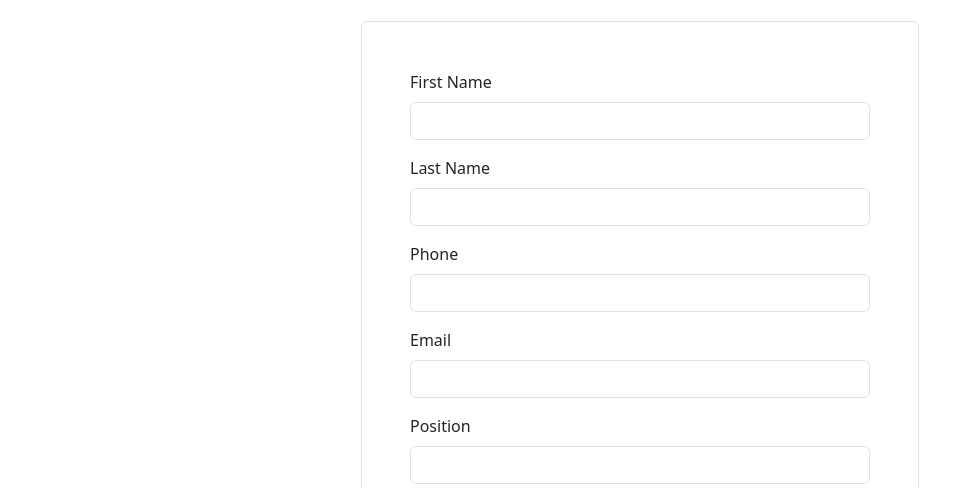
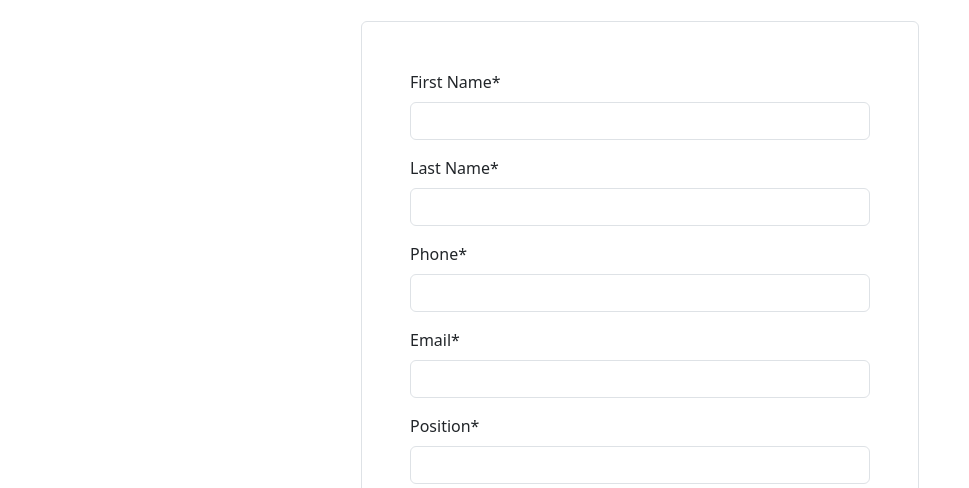
Before and after one commit to danield75/employee-management-app, an Angular app: page /create in a window 1280 px wide. Shown: the part 169-657 px from the top of the page, without its empty margins (0-969 px from the left). Built offline with nearby package versions, Linux system fonts and the light colour scheme.

Commit message:
Validating the form

```diff
--- a/src/app/employee-form/employee-form.component.html
+++ b/src/app/employee-form/employee-form.component.html
@@ -6,49 +6,88 @@
 
 <form (ngSubmit)="onSubmit()" class="border rounded p-5 w-50 mb-5 mx-auto">
   <div class="mb-3">
-    <label class="form-label" for="firstName">First Name</label>
+    <label class="form-label" for="firstName">First Name*</label>
     <input
+      required
+      #firstName="ngModel"
       class="form-control"
       type="text"
       name="firstName"
       [(ngModel)]="employee.firstName"
     />
+    <div *ngIf="firstName.invalid && (firstName.touched || firstName.dirty)">
+      <div class="text-danger" *ngIf="firstName.errors?.['required']">
+        First Name is required
+      </div>
+    </div>
   </div>
   <div class="mb-3">
-    <label class="form-label" for="lastName">Last Name</label>
+    <label class="form-label" for="lastName">Last Name*</label>
     <input
+      required
+      #lastName="ngModel"
       class="form-control"
       type="text"
       name="lastName"
       [(ngModel)]="employee.lastName"
     />
+    <div *ngIf="lastName.invalid && (lastName.touched || lastName.dirty)">
+      <div class="text-danger" *ngIf="lastName.errors?.['required']">
+        Last Name is required
+      </div>
+    </div>
   </div>
   <div class="mb-3">
-    <label class="form-label" for="phone">Phone</label>
+    <label class="form-label" for="phone">Phone*</label>
     <input
+      required
+      #phone="ngModel"
       class="form-control"
       type="phone"
       name="phone"
       [(ngModel)]="employee.phone"
     />
+    <div *ngIf="phone.invalid && (phone.touched || phone.dirty)">
+      <div class="text-danger" *ngIf="phone.errors?.['required']">
+        Phone is required
+      </div>
+    </div>
   </div>
   <div class="mb-3">
-    <label class="form-label" for="email">Email</label>
+    <label class="form-label" for="email">Email*</label>
     <input
+      required
+      email
+      #email="ngModel"
       class="form-control"
       type="email"
       name="email"
       [(ngModel)]="employee.email"
     />
+    <div *ngIf="email.invalid && (email.touched || email.dirty)">
+      <div class="text-danger" *ngIf="email.errors?.['required']">
+        Email is required
+      </div>
+      <div class="text-danger" *ngIf="email.errors?.['email']">
+        Email is invalid
+      </div>
+    </div>
   </div>
   <div class="mb-3">
-    <label class="form-label" for="position">Position</label>
+    <label class="form-label" for="position">Position*</label>
     <input
+      required
+      #position="ngModel"
       class="form-control"
       type="text"
       name="position"
       [(ngModel)]="employee.position"
     />
+    <div *ngIf="position.invalid && (position.touched || position.dirty)">
+      <div class="text-danger" *ngIf="position.errors?.['required']">
+        Position is required
+      </div>
+    </div>
   </div>
 
   <button class="btn btn-primary" type="submit">
```
